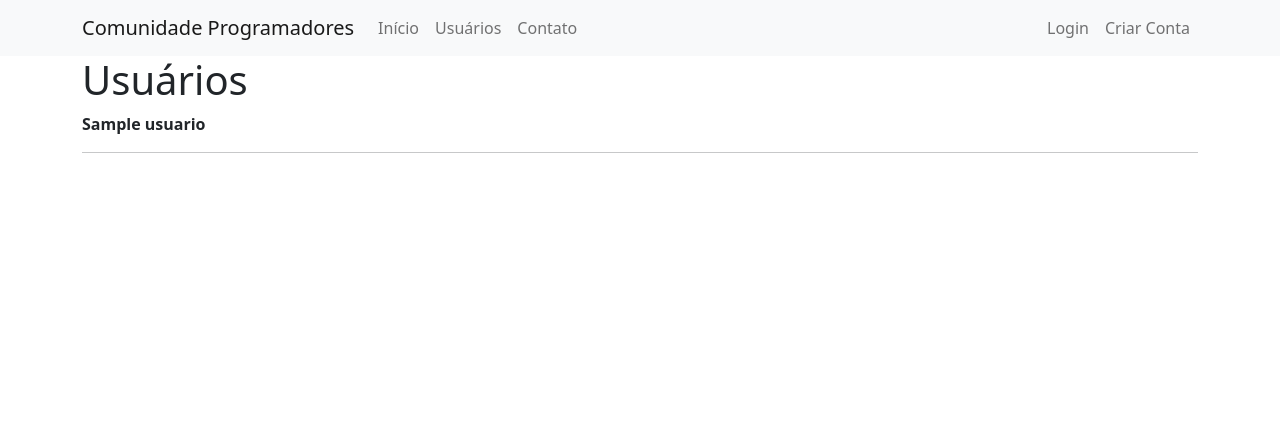
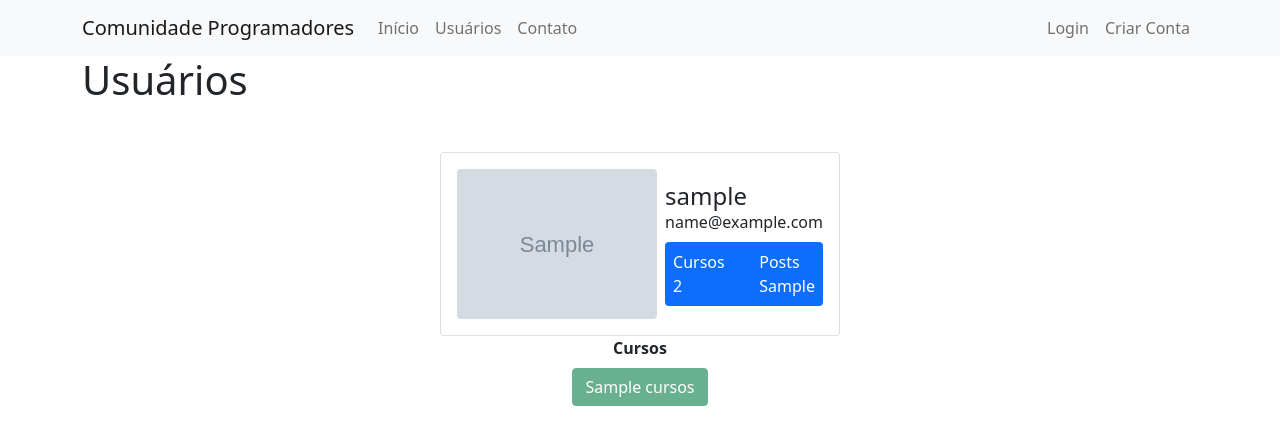
Before and after one commit to DevSantos82/RV03, a Flask app: template comunidadeclp/templates/usuarios.html in a window 1280 px wide. Shown: the top 445 px of the page. Run offline with Flask 3, Linux system fonts and the light colour scheme; the template is opened without the code that fills it: most values are stand-ins (such as "Sample title", 1, 10 or a date in 2020); grey boxes marked "Sample" are stand-in pictures.

Commit message:
Update usuarios.html

```diff
--- a/comunidadeclp/templates/usuarios.html
+++ b/comunidadeclp/templates/usuarios.html
@@ -3,12 +3,40 @@
 
 {% block body %}
 
-        <div class="container">
+          <div class="container">
             <h1>Usuários</h1>
             {% for usuario in lista_usuarios %}
-                <strong>{{ usuario }}</strong>
-                <hr>
+
+            <div class="container mt-5 d-flex justify-content-center">
+                <div class="card p-3">
+                    <div class="d-flex align-items-center">
+                        <div class="image pe-2"> <img src="{{ url_for('static', filename='fotos_perfil/{}'.format(usuario.foto_perfil)) }}" class="rounded" width="200"> </div>
+                        <div class="ml-3 w-100">
+                            <h4 class="mb-0 mt-0">{{ usuario.username }}</h4> <span>{{ usuario.email }}</span>
+                            <div class="p-2 mt-2 bg-primary d-flex justify-content-between rounded text-white stats">
+                                {% if 'Não Informado' in usuario.cursos %}
+                                    <div class="d-flex flex-column"> <span class="articles">Cursos</span> <span class="number1">0</span> </div>
+                                {% else %}
+                                    <div class="d-flex flex-column"> <span class="articles">Cursos</span> <span class="number1">{{ usuario.cursos.count(';') + 1 }}</span> </div>
+                                {% endif %}
+
+                                <div class="d-flex flex-column"> <span class="rating">Posts</span> <span class="number3">{{ usuario.contar_posts() }}</span> </div>
+                            </div>
+                        </div>
+                    </div>
+                </div>
+            </div>
+            <div class="row justify-content-center">
+                <div class="col col-4" style="text-align: center">
+                    <strong>Cursos</strong><br>
+                    {% for curso in usuario.cursos.split(';') %}
+                        <button type="button" class="btn btn-success mt-2" disabled>{{ curso }}</button>
+                    {% endfor %}
+                </div>
+            </div>
             {% endfor %}
         </div>
+<div class="row mt-5">
+
 
 {% endblock %}
```
